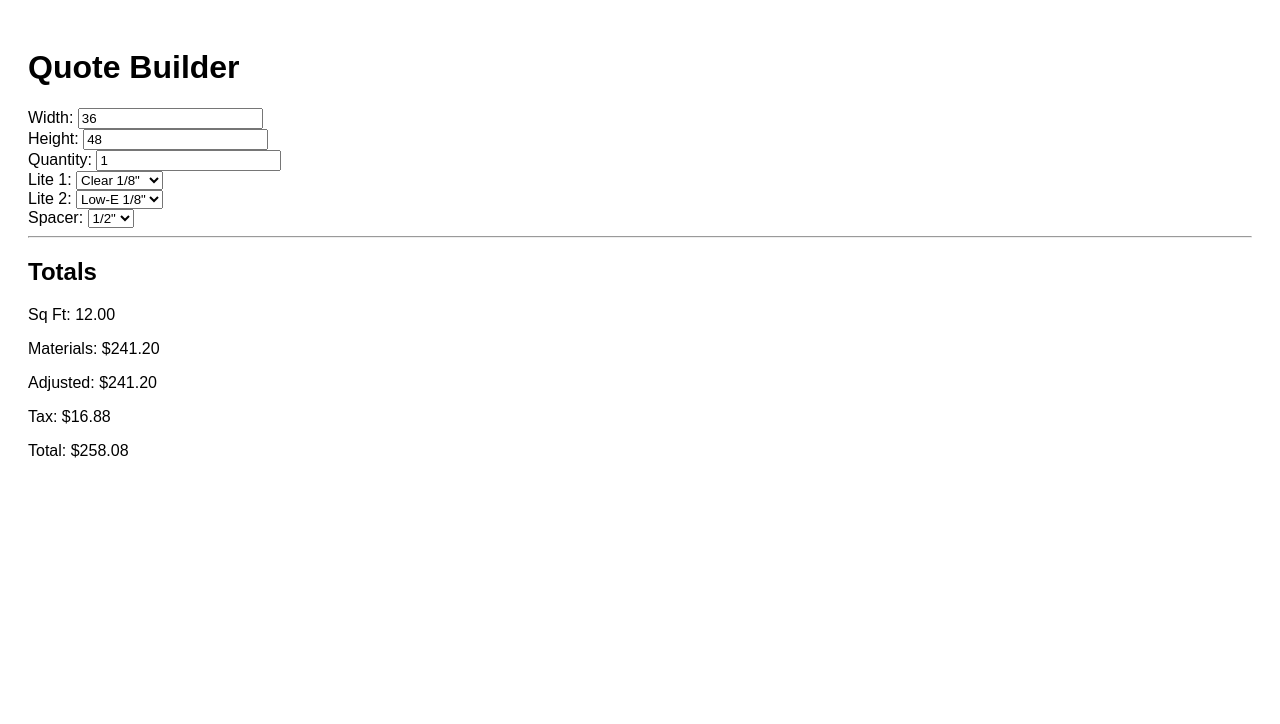
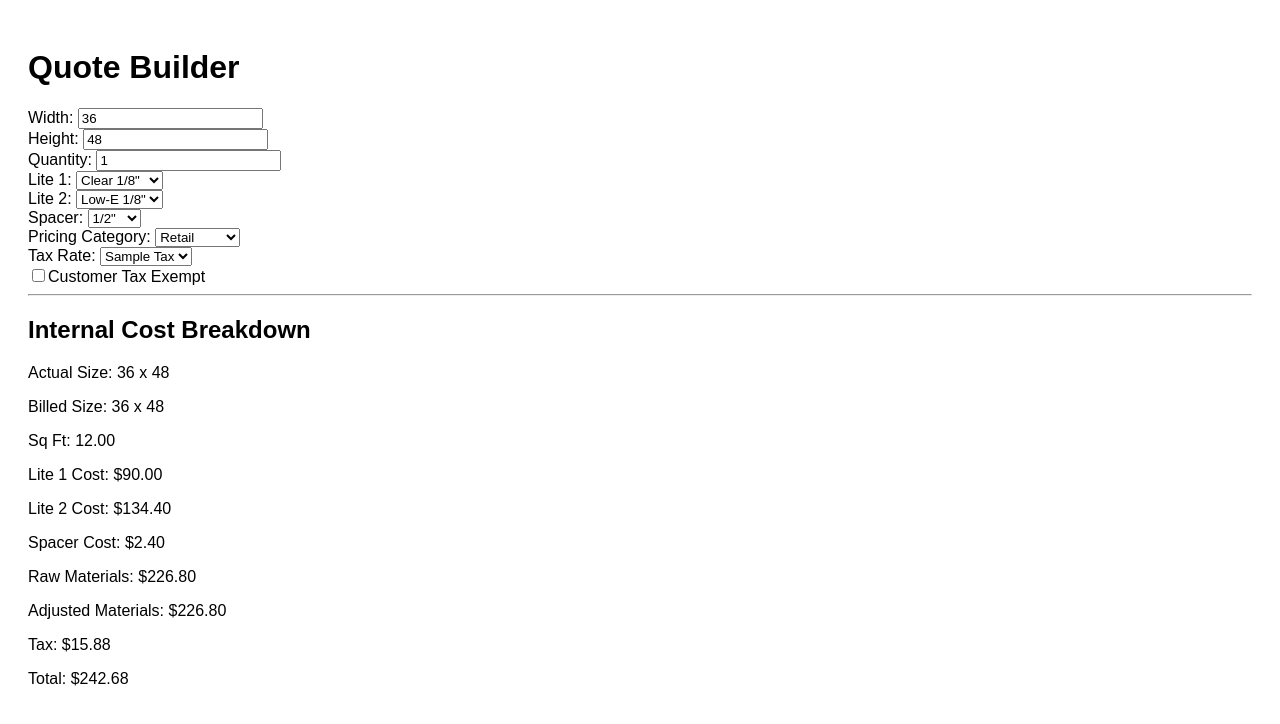
Before and after one commit to fastglassmirrorsandmore/fast-glass-app, a Next.js app: page /quote/new in a window 1280 px wide. Shown: the top 724 px of the page. Built offline with nearby package versions, Linux system fonts and the light colour scheme.

Commit message:
Project stabilized, gitignore added

```diff
--- a/package.json
+++ b/package.json
@@ -9,5 +9,10 @@
     "next": "15.2.0",
     "react": "19.0.0",
     "react-dom": "19.0.0"
+  },
+  "devDependencies": {
+    "@types/node": "25.5.0",
+    "@types/react": "19.2.14",
+    "typescript": "6.0.2"
   }
 }
--- /dev/null
+++ b/src/app/layout.tsx
@@ -0,0 +1,16 @@
+export const metadata = {
+  title: 'Next.js',
+  description: 'Generated by Next.js',
+}
+
+export default function RootLayout({
+  children,
+}: {
+  children: React.ReactNode
+}) {
+  return (
+    <html lang="en">
+      <body>{children}</body>
+    </html>
+  )
+}
--- a/src/app/quote/new/page.tsx
+++ b/src/app/quote/new/page.tsx
@@ -1,7 +1,7 @@
 "use client";
 
 import { useMemo, useState } from "react";
-import { priceInsulatedUnit } from "@/lib/pricing/insulated-unit-pricing";
+import { priceInsulatedUnit } from "../../../lib/pricing/insulated-unit-pricing";
 
 const PRICING_CATEGORIES = [
   { id: "retail", name: "Retail", multiplier: 1.0 },
@@ -20,8 +20,12 @@ const GLASS_PRODUCTS = [
 ];
 
 const SPACERS = [
-  { id: "quarter", name: '1/4"', costPerSqFt: 1.2 },
-  { id: "half", name: '1/2"', costPerSqFt: 1.4 },
+  { id: "quarter", name: '1/4"', costPerSqFt: 0.25 },
+  { id: "five16", name: '5/16"', costPerSqFt: 0.25 },
+  { id: "three8", name: '3/8"', costPerSqFt: 0.15 },
+  { id: "seven16", name: '7/16"', costPerSqFt: 0.30 },
+  { id: "half", name: '1/2"', costPerSqFt: 0.20 },
+  { id: "five8", name: '5/8"', costPerSqFt: 0.35 },
 ];
 
 function getById<T extends { id: string }>(items: T[], id: string): T {
@@ -59,7 +63,14 @@ export default function NewQuotePage() {
     });
 
     return {
+  actualWidth: result.actualWidth,
+  actualHeight: result.actualHeight,
+  billedWidth: result.billedWidth,
+  billedHeight: result.billedHeight,
   sqFt: result.sqFt,
+  lite1Amount: result.lite1Amount * quantity,
+  lite2Amount: result.lite2Amount * quantity,
+  spacerAmount: result.spacerAmount * quantity,
   materialsAmount: result.materialsAmount * quantity,
   adjustedMaterialsAmount: result.adjustedMaterialsAmount * quantity,
   taxAmount: result.taxAmount * quantity,
@@ -83,24 +94,26 @@ export default function NewQuotePage() {
 
       <div>
         <label>Width: </label>
-        <input type="number" value={width} onChange={(e) => setWidth(Number(e.target.value))} />
+        <input type="number" value={width} onChange={(e) => setWidth(Number(e.target.value) || 0)} />
       </div>
 
       <div>
         <label>Height: </label>
-        <input type="number" value={height} onChange={(e) => setHeight(Number(e.target.value))} />
+        <input type="number" value={height} onChange={(e) => setHeight(Number(e.target.value) || 0)} />
       </div>
 
       <div>
         <label>Quantity: </label>
-        <input type="number" value={quantity} onChange={(e) => setQuantity(Number(e.target.value))} />
+        <input type="number" value={quantity} onChange={(e) => setQuantity(Number(e.target.value) || 1)} />
       </div>
 
       <div>
         <label>Lite 1: </label>
         <select value={lite1Id} onChange={(e) => setLite1Id(e.target.value)}>
           {GLASS_PRODUCTS.map((g) => (
-            <option key={g.id} value={g.id}>{g.name}</option>
+            <option key={g.id} value={g.id}>
+              {g.name}
+            </option>
           ))}
         </select>
       </div>
@@ -109,7 +122,9 @@ export default function NewQuotePage() {
         <label>Lite 2: </label>
         <select value={lite2Id} onChange={(e) => setLite2Id(e.target.value)}>
           {GLASS_PRODUCTS.map((g) => (
-            <option key={g.id} value={g.id}>{g.name}</option>
+            <option key={g.id} value={g.id}>
+              {g.name}
+            </option>
           ))}
         </select>
       </div>
@@ -118,17 +133,57 @@ export default function NewQuotePage() {
         <label>Spacer: </label>
         <select value={spacerId} onChange={(e) => setSpacerId(e.target.value)}>
           {SPACERS.map((s) => (
-            <option key={s.id} value={s.id}>{s.name}</option>
+            <option key={s.id} value={s.id}>
+              {s.name}
+            </option>
           ))}
         </select>
       </div>
 
+      <div>
+        <label>Pricing Category: </label>
+        <select value={pricingCategoryId} onChange={(e) => setPricingCategoryId(e.target.value)}>
+          {PRICING_CATEGORIES.map((p) => (
+            <option key={p.id} value={p.id}>
+              {p.name}
+            </option>
+          ))}
+        </select>
+      </div>
+
+      <div>
+        <label>Tax Rate: </label>
+        <select value={taxRateId} onChange={(e) => setTaxRateId(e.target.value)}>
+          {TAX_RATES.map((t) => (
+            <option key={t.id} value={t.id}>
+              {t.name}
+            </option>
+          ))}
+        </select>
+      </div>
+
+      <div>
+        <label>
+          <input
+            type="checkbox"
+            checked={customerTaxExempt}
+            onChange={(e) => setCustomerTaxExempt(e.target.checked)}
+          />
+          Customer Tax Exempt
+        </label>
+      </div>
+
       <hr />
 
-      <h2>Totals</h2>
+      <h2>Internal Cost Breakdown</h2>
+   <p>Actual Size: {totals.actualWidth} x {totals.actualHeight}</p>
+<p>Billed Size: {totals.billedWidth} x {totals.billedHeight}</p>
 <p>Sq Ft: {totals.sqFt.toFixed(2)}</p>
-      <p>Materials: ${totals.materialsAmount.toFixed(2)}</p>
-      <p>Adjusted: ${totals.adjustedMaterialsAmount.toFixed(2)}</p>
+      <p>Lite 1 Cost: ${totals.lite1Amount.toFixed(2)}</p>
+      <p>Lite 2 Cost: ${totals.lite2Amount.toFixed(2)}</p>
+      <p>Spacer Cost: ${totals.spacerAmount.toFixed(2)}</p>
+      <p>Raw Materials: ${totals.materialsAmount.toFixed(2)}</p>
+      <p>Adjusted Materials: ${totals.adjustedMaterialsAmount.toFixed(2)}</p>
       <p>Tax: ${totals.taxAmount.toFixed(2)}</p>
       <p>Total: ${totals.totalAmount.toFixed(2)}</p>
     </main>
--- a/src/lib/pricing/insulated-unit-pricing.ts
+++ b/src/lib/pricing/insulated-unit-pricing.ts
@@ -11,7 +11,14 @@ export type InsulatedUnitPricingInput = {
 };
 
 export type InsulatedUnitPricingResult = {
+  actualWidth: number;
+  actualHeight: number;
+  billedWidth: number;
+  billedHeight: number;
   sqFt: number;
+  lite1Amount: number;
+  lite2Amount: number;
+  spacerAmount: number;
   materialsAmount: number;
   adjustedMaterialsAmount: number;
   taxAmount: number;
@@ -23,10 +30,18 @@ function roundTo(value: number, places: number): number {
   return Math.round(value * factor) / factor;
 }
 
+function roundUpToNextEven(value: number): number {
+  const roundedUp = Math.ceil(value);
+  return roundedUp % 2 === 0 ? roundedUp : roundedUp + 1;
+}
+
 export function priceInsulatedUnit(
   input: InsulatedUnitPricingInput
 ): InsulatedUnitPricingResult {
-  const sqFt = roundTo((input.width * input.height) / 144, 4);
+  const billedWidth = roundUpToNextEven(input.width);
+  const billedHeight = roundUpToNextEven(input.height);
+
+  const sqFt = roundTo((billedWidth * billedHeight) / 144, 4);
 
   const lite1 = sqFt * input.lite1CostPerSqFt;
   const lite2 = sqFt * input.lite2CostPerSqFt;
@@ -39,7 +54,14 @@ export function priceInsulatedUnit(
   const total = adjustedMaterials + tax;
 
   return {
+    actualWidth: input.width,
+    actualHeight: input.height,
+    billedWidth,
+    billedHeight,
     sqFt,
+    lite1Amount: roundTo(lite1, 2),
+    lite2Amount: roundTo(lite2, 2),
+    spacerAmount: roundTo(spacer, 2),
     materialsAmount: roundTo(materials, 2),
     adjustedMaterialsAmount: roundTo(adjustedMaterials, 2),
     taxAmount: roundTo(tax, 2),
```
Also changed, not shown: tsconfig.json (added, +35 -0 lines), next-env.d.ts (added), 2 other files (tests, documents, lock files or other folders). Lines whose indentation alone changed are shown as unchanged.
